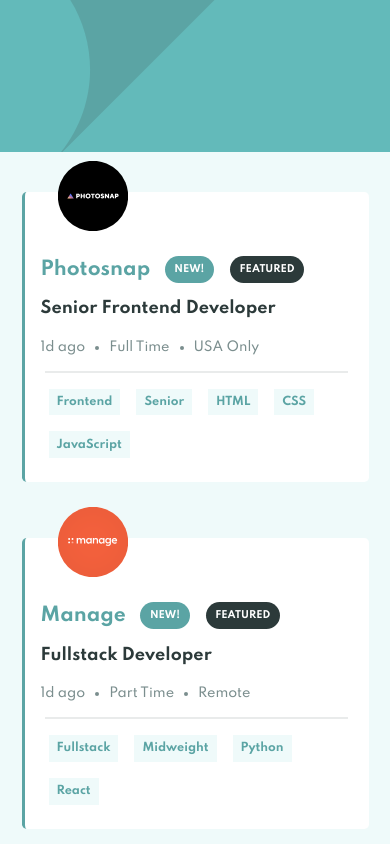
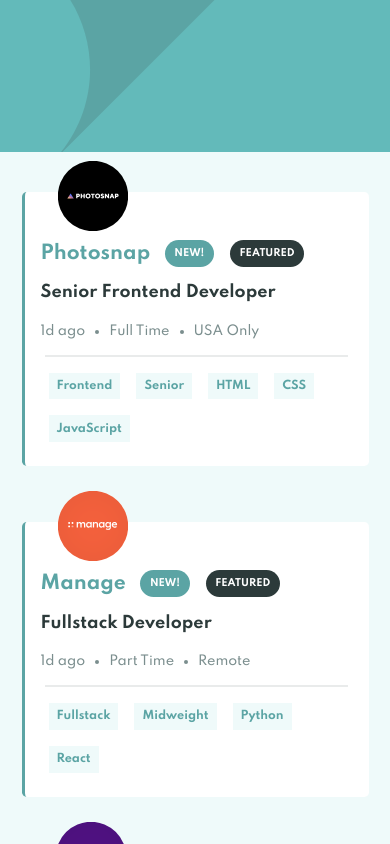
Before and after one commit to Afshar07/static-job-listings-vue, a Vue app: page / in a window 390 px wide. Shown: the top 844 px of the page. Built offline with nearby package versions, Linux system fonts and the light colour scheme.

Commit message:
Change class names and some margins

```diff
--- a/src/components/AvailableJobs.vue
+++ b/src/components/AvailableJobs.vue
@@ -2,7 +2,7 @@
   <div class="job-container" :class="featuredClass">
     <img :src="imgLinkNew" alt="Company Logo" class="company-logo" />
 
-    <div class="badges">
+    <div class="names-badges">
       <h3 class="company-name">{{ company }}</h3>
 
       <new-badge v-if="isNew"></new-badge>
@@ -83,10 +83,10 @@ export default {
   .new-border {
     border-left: 3px solid #5ba4a4;
   }
-  .badges {
+  .names-badges {
     display: flex;
     align-items: center;
-    margin-top: 2rem;
+    margin-top: 1rem;
   }
   .company-name {
     color: #5ba4a4;
```
